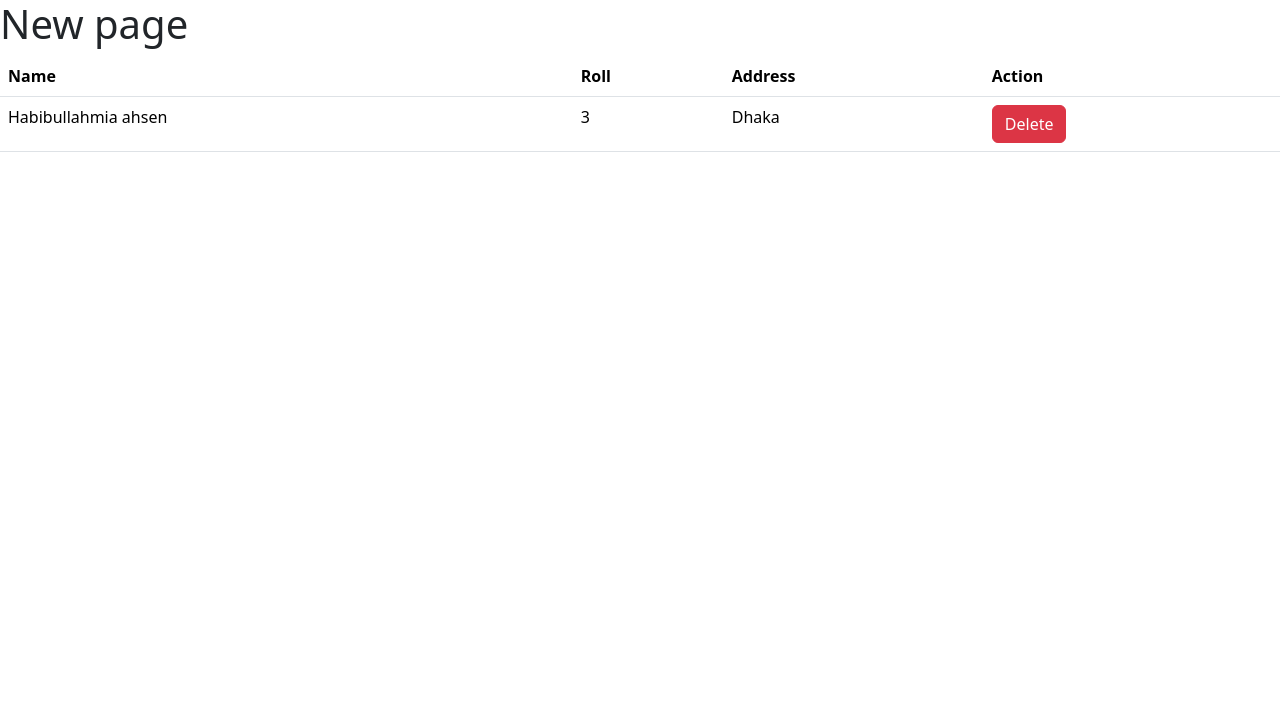
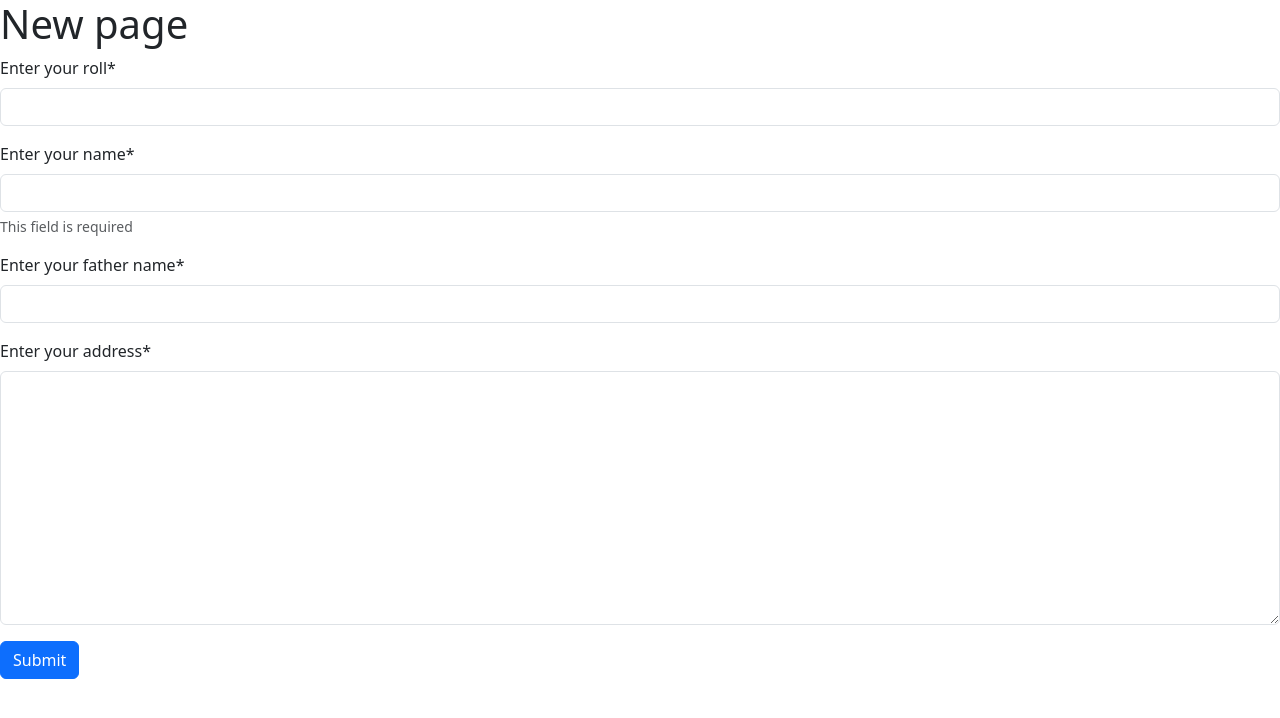
Before and after one commit to r-ony-s/phi, a Django app: page /newapp1/ in a window 1280 px wide. Shown: the top 718 px of the page. Run offline with Django 5.2, Linux system fonts and the light colour scheme; data comes from the database, SQL or seed files in the repository; some libraries are stand-ins or nearby versions.

Commit message:
creating form using model form

```diff
--- a/part1/newapp1/admin.py
+++ b/part1/newapp1/admin.py
@@ -2,4 +2,3 @@ from django.contrib import admin
 from . import models
 
 # Register your models here.
-admin.site.register(models.SampleModel)
--- /dev/null
+++ b/part1/newapp1/forms.py
@@ -0,0 +1,27 @@
+from django import forms
+from . models import StudentModel
+class StudentForm(forms.ModelForm):
+
+    class Meta:
+        model=StudentModel
+        fields = '__all__'
+        labels={
+            'roll':'Enter your roll',
+            'name':'Enter your name',
+            'father_name':'Enter your father name',
+            'address':'Enter your address',
+        }
+        widgets={
+
+            'name':forms.TextInput(attrs={'class':'btn-primary'}),
+       }
+
+        help_texts={
+            'name':'This field is required',
+
+        }
+        error_messages={
+            'name':{
+                'required':'Please enter your name'
+            }
+        }
--- a/part1/newapp1/models.py
+++ b/part1/newapp1/models.py
@@ -1,11 +1,7 @@
 from django.db import models
 
-# Create your models here.
-class SampleModel(models.Model):
-    name = models.CharField(max_length=100)
-    roll=models.IntegerField(primary_key=True)
-    address=models.TextField(default='Dhaka')
-    father_name=models.TextField(default='Rahim')
-
-    def __str__(self):
-        return f"roll: {self.roll}, name: {self.name}"
+class StudentModel(models.Model):
+    roll = models.IntegerField(primary_key=True)
+    name = models.CharField(max_length=20)
+    father_name = models.CharField(max_length=20)
+    address = models.TextField()
--- a/part1/newapp1/templates/new.html
+++ b/part1/newapp1/templates/new.html
@@ -8,30 +8,14 @@
   </head>
   <body>
     <h1>New page</h1>
-   {% if data %}
-   <table class="table">
-  <thead>
-    <tr>
-      <th scope="col">Name</th>
-      <th scope="col">Roll</th>
-      <th scope="col">Address</th>
-      <th scope="col">Action</th>
-    </tr>
-  </thead>
-  <tbody>
-   {% for st in data %}
-    <tr>
-      <td>{{st.name}}</td>
-      <td>{{st.roll}}</td>
-      <td>{{st.address}}</td>
-      <td><a class="btn btn-danger" href="{% url 'td-delete' st.roll %}">Delete</a></td>
-    </tr>
-    {% endfor %}
-  </tbody>
-</table>
-   {% else %}
-   <h1>No data avialable</h1>
-   {% endif %}
+   <div>
+    {% load crispy_forms_tags %}
+    <form method="post">
+        {% csrf_token %}
+        {{ form|crispy}}
+        <button type="submit" class="btn btn-primary">Submit</button>
+    </form>
+   </div>
 
     <script src="https://cdn.jsdelivr.net/npm/bootstrap@5.3.8/dist/js/bootstrap.bundle.min.js" integrity="sha384-FKyoEForCGlyvwx9Hj09JcYn3nv7wiPVlz7YYwJrWVcXK/BmnVDxM+D2scQbITxI" crossorigin="anonymous"></script>
   </body>
--- a/part1/newapp1/urls.py
+++ b/part1/newapp1/urls.py
@@ -1,6 +1,5 @@
 from django.urls import path
 from . import views
 urlpatterns = [
-    path('',views.mode,name='mode'),
-    path('delete/<int:roll>/',views.delete_data,name='td-delete'),
+    path('',views.home,name='home')
 ]
--- a/part1/newapp1/views.py
+++ b/part1/newapp1/views.py
@@ -1,13 +1,18 @@
 from django.shortcuts import render,redirect
 from django.http import HttpResponse
+from .forms import StudentForm
 from . import models
 
 # Create your views here.
-def mode(request):
-    students=models.SampleModel.objects.all()
-    print(students)
-    return render(request,'new.html',{'data':students})
-def delete_data(request,roll):
-    std=models.SampleModel.objects.get(roll=roll).delete()
-    print(std)
-    return redirect('mode')
+# def mode(request):
+#     students=models.SampleModel.objects.all()
+#     print(students)
+#     return render(request,'new.html',{'data':students})
+# def delete_data(request,roll):
+#     std=models.SampleModel.objects.get(roll=roll).delete()
+#     print(std)
+#     return redirect('mode')
+def home(request):
+    std=StudentForm()
+
+    return render(request,'new.html',{'form':std})
```
Also changed, not shown: part1/db.sqlite3, part1/newapp1/migrations/0004_studentmodel_delete_samplemodel.py (added).
